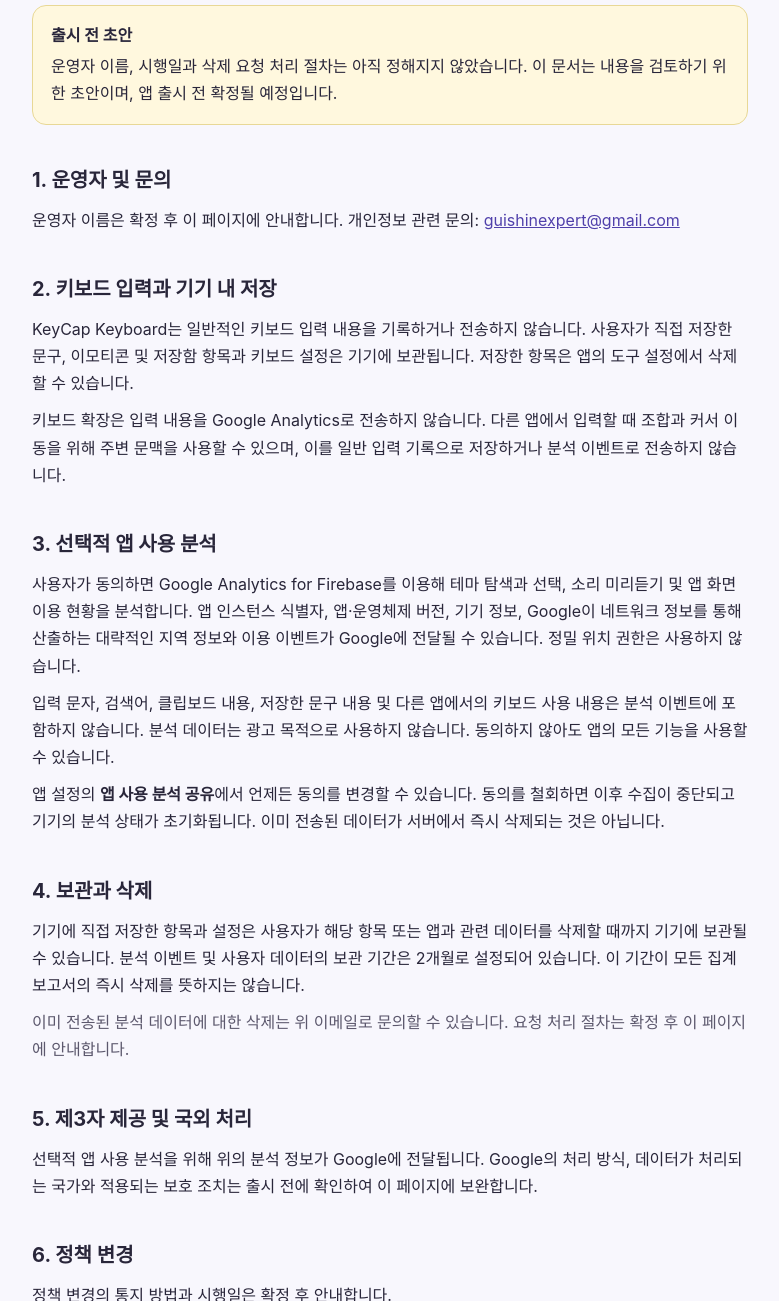
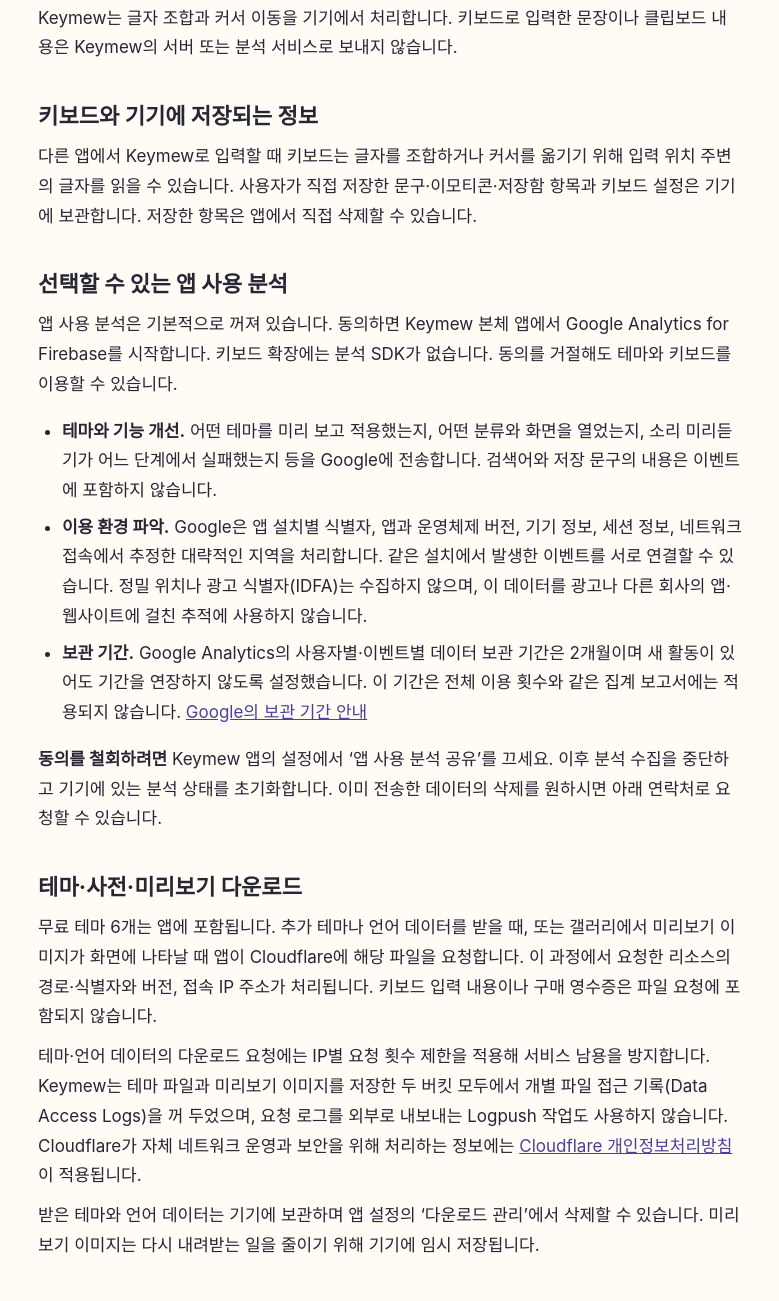
Before and after one commit to lilchul/keycap-keyboard-privacy, a plain HTML site: page index.html in a window 1280 px wide. Shown: the part 155-1456 px from the top of the page, without its empty margins (250-1029 px from the left). Drawn offline with Linux system fonts and the light colour scheme.

Commit message:
Publish Keymew privacy policy for analytics and theme downloads

```diff
--- a/index.html
+++ b/index.html
@@ -3,57 +3,57 @@
 <head>
   <meta charset="utf-8">
   <meta name="viewport" content="width=device-width, initial-scale=1">
-  <meta name="color-scheme" content="light">
-  <title>개인정보처리방침 | KeyCap Keyboard</title>
-  <meta name="description" content="KeyCap Keyboard의 개인정보처리방침 초안입니다.">
+  <meta name="color-scheme" content="light dark">
+  <title>Keymew 개인정보처리방침</title>
+  <meta name="description" content="Keymew가 키보드 입력을 기기에서 처리하는 방법, 선택적 앱 분석과 다운로드에 사용하는 정보, 동의 철회 및 문의 방법을 안내합니다.">
   <style>
-    :root { font-family: -apple-system, BlinkMacSystemFont, "Apple SD Gothic Neo", "Noto Sans KR", sans-serif; color: #29263a; background: #f8f7fd; line-height: 1.7; }
+    :root { color-scheme: light dark; font: 17px/1.75 -apple-system, BlinkMacSystemFont, "Apple SD Gothic Neo", sans-serif; background: #fffbf5; color: #282535; }
     * { box-sizing: border-box; }
     body { margin: 0; }
-    main { max-width: 760px; margin: 0 auto; padding: 56px 22px 80px; }
-    .brand { color: #6255bd; font-size: .85rem; font-weight: 700; letter-spacing: .08em; }
-    h1 { margin: 8px 0 20px; font-size: clamp(1.9rem, 7vw, 2.65rem); line-height: 1.25; }
-    h2 { margin: 38px 0 10px; font-size: 1.25rem; }
-    p, ul { margin: 10px 0; }
-    ul { padding-left: 1.4em; }
-    .notice { background: #fff8de; border: 1px solid #e8d896; border-radius: 14px; padding: 16px 18px; }
-    .notice strong { display: block; margin-bottom: 4px; }
-    .muted { color: #5c586d; }
-    a { color: #5040ab; overflow-wrap: anywhere; }
-    footer { margin-top: 44px; border-top: 1px solid #dedbe9; padding-top: 18px; color: #686477; font-size: .9rem; }
+    main { max-width: 44rem; margin: auto; padding: 3rem 1.3rem; }
+    h1, h2 { line-height: 1.35; text-wrap: balance; }
+    h1 { font-size: clamp(1.8rem, 5vw, 2.5rem); margin: 0; }
+    h2 { font-size: 1.3rem; margin: 2.3rem 0 .6rem; }
+    p { margin: .6rem 0; }
+    ul { padding-inline-start: 1.4rem; }
+    li + li { margin-top: .4rem; }
+    a { color: #4c4099; overflow-wrap: anywhere; }
+    @media (prefers-color-scheme: dark) { :root { background: #201e25; color: #f1eaf5; } a { color: #c8b9ff; } }
   </style>
 </head>
 <body>
 <main>
-  <div class="brand">KEYCAP KEYBOARD</div>
-  <h1>개인정보처리방침</h1>
-  <div class="notice" role="note">
-    <strong>출시 전 초안</strong>
-    운영자 이름, 시행일과 삭제 요청 처리 절차는 아직 정해지지 않았습니다. 이 문서는 내용을 검토하기 위한 초안이며, 앱 출시 전 확정될 예정입니다.
-  </div>
+  <h1>Keymew 개인정보처리방침</h1>
+  <p>시행일 <time datetime="2026-11-06">2026년 11월 6일</time></p>
+  <p>Keymew는 글자 조합과 커서 이동을 기기에서 처리합니다. 키보드로 입력한 문장이나 클립보드 내용은 Keymew의 서버 또는 분석 서비스로 보내지 않습니다.</p>
 
-  <h2>1. 운영자 및 문의</h2>
-  <p>운영자 이름은 확정 후 이 페이지에 안내합니다. 개인정보 관련 문의: <a href="mailto:guishinexpert@gmail.com">guishinexpert@gmail.com</a></p>
+  <h2>키보드와 기기에 저장되는 정보</h2>
+  <p>다른 앱에서 Keymew로 입력할 때 키보드는 글자를 조합하거나 커서를 옮기기 위해 입력 위치 주변의 글자를 읽을 수 있습니다. 사용자가 직접 저장한 문구·이모티콘·저장함 항목과 키보드 설정은 기기에 보관합니다. 저장한 항목은 앱에서 직접 삭제할 수 있습니다.</p>
 
-  <h2>2. 키보드 입력과 기기 내 저장</h2>
-  <p>KeyCap Keyboard는 일반적인 키보드 입력 내용을 기록하거나 전송하지 않습니다. 사용자가 직접 저장한 문구, 이모티콘 및 저장함 항목과 키보드 설정은 기기에 보관됩니다. 저장한 항목은 앱의 도구 설정에서 삭제할 수 있습니다.</p>
-  <p>키보드 확장은 입력 내용을 Google Analytics로 전송하지 않습니다. 다른 앱에서 입력할 때 조합과 커서 이동을 위해 주변 문맥을 사용할 수 있으며, 이를 일반 입력 기록으로 저장하거나 분석 이벤트로 전송하지 않습니다.</p>
+  <h2>선택할 수 있는 앱 사용 분석</h2>
+  <p>앱 사용 분석은 기본적으로 꺼져 있습니다. 동의하면 Keymew 본체 앱에서 Google Analytics for Firebase를 시작합니다. 키보드 확장에는 분석 SDK가 없습니다. 동의를 거절해도 테마와 키보드를 이용할 수 있습니다.</p>
+  <ul>
+    <li><strong>테마와 기능 개선.</strong> 어떤 테마를 미리 보고 적용했는지, 어떤 분류와 화면을 열었는지, 소리 미리듣기가 어느 단계에서 실패했는지 등을 Google에 전송합니다. 검색어와 저장 문구의 내용은 이벤트에 포함하지 않습니다.</li>
+    <li><strong>이용 환경 파악.</strong> Google은 앱 설치별 식별자, 앱과 운영체제 버전, 기기 정보, 세션 정보, 네트워크 접속에서 추정한 대략적인 지역을 처리합니다. 같은 설치에서 발생한 이벤트를 서로 연결할 수 있습니다. 정밀 위치나 광고 식별자(IDFA)는 수집하지 않으며, 이 데이터를 광고나 다른 회사의 앱·웹사이트에 걸친 추적에 사용하지 않습니다.</li>
+    <li><strong>보관 기간.</strong> Google Analytics의 사용자별·이벤트별 데이터 보관 기간은 2개월이며 새 활동이 있어도 기간을 연장하지 않도록 설정했습니다. 이 기간은 전체 이용 횟수와 같은 집계 보고서에는 적용되지 않습니다. <a href="https://support.google.com/analytics/answer/7667196?hl=ko">Google의 보관 기간 안내</a></li>
+  </ul>
+  <p><strong>동의를 철회하려면</strong> Keymew 앱의 설정에서 ‘앱 사용 분석 공유’를 끄세요. 이후 분석 수집을 중단하고 기기에 있는 분석 상태를 초기화합니다. 이미 전송한 데이터의 삭제를 원하시면 아래 연락처로 요청할 수 있습니다.</p>
 
-  <h2>3. 선택적 앱 사용 분석</h2>
-  <p>사용자가 동의하면 Google Analytics for Firebase를 이용해 테마 탐색과 선택, 소리 미리듣기 및 앱 화면 이용 현황을 분석합니다. 앱 인스턴스 식별자, 앱·운영체제 버전, 기기 정보, Google이 네트워크 정보를 통해 산출하는 대략적인 지역 정보와 이용 이벤트가 Google에 전달될 수 있습니다. 정밀 위치 권한은 사용하지 않습니다.</p>
-  <p>입력 문자, 검색어, 클립보드 내용, 저장한 문구 내용 및 다른 앱에서의 키보드 사용 내용은 분석 이벤트에 포함하지 않습니다. 분석 데이터는 광고 목적으로 사용하지 않습니다. 동의하지 않아도 앱의 모든 기능을 사용할 수 있습니다.</p>
-  <p>앱 설정의 <strong>앱 사용 분석 공유</strong>에서 언제든 동의를 변경할 수 있습니다. 동의를 철회하면 이후 수집이 중단되고 기기의 분석 상태가 초기화됩니다. 이미 전송된 데이터가 서버에서 즉시 삭제되는 것은 아닙니다.</p>
+  <h2>테마·사전·미리보기 다운로드</h2>
+  <p>무료 테마 6개는 앱에 포함됩니다. 추가 테마나 언어 데이터를 받을 때, 또는 갤러리에서 미리보기 이미지가 화면에 나타날 때 앱이 Cloudflare에 해당 파일을 요청합니다. 이 과정에서 요청한 리소스의 경로·식별자와 버전, 접속 IP 주소가 처리됩니다. 키보드 입력 내용이나 구매 영수증은 파일 요청에 포함되지 않습니다.</p>
+  <p>테마·언어 데이터의 다운로드 요청에는 IP별 요청 횟수 제한을 적용해 서비스 남용을 방지합니다. Keymew는 테마 파일과 미리보기 이미지를 저장한 두 버킷 모두에서 개별 파일 접근 기록(Data Access Logs)을 꺼 두었으며, 요청 로그를 외부로 내보내는 Logpush 작업도 사용하지 않습니다. Cloudflare가 자체 네트워크 운영과 보안을 위해 처리하는 정보에는 <a href="https://www.cloudflare.com/ko-kr/privacypolicy/">Cloudflare 개인정보처리방침</a>이 적용됩니다.</p>
+  <p>받은 테마와 언어 데이터는 기기에 보관하며 앱 설정의 ‘다운로드 관리’에서 삭제할 수 있습니다. 미리보기 이미지는 다시 내려받는 일을 줄이기 위해 기기에 임시 저장됩니다.</p>
 
-  <h2>4. 보관과 삭제</h2>
-  <p>기기에 직접 저장한 항목과 설정은 사용자가 해당 항목 또는 앱과 관련 데이터를 삭제할 때까지 기기에 보관될 수 있습니다. 분석 이벤트 및 사용자 데이터의 보관 기간은 2개월로 설정되어 있습니다. 이 기간이 모든 집계 보고서의 즉시 삭제를 뜻하지는 않습니다.</p>
-  <p class="muted">이미 전송된 분석 데이터에 대한 삭제는 위 이메일로 문의할 수 있습니다. 요청 처리 절차는 확정 후 이 페이지에 안내합니다.</p>
+  <h2>프리미엄 구매와 복원</h2>
+  <p>결제와 구독은 Apple이 처리합니다. Keymew는 구매 복원과 유료 테마 사용 여부를 확인하기 위해 Apple의 거래 정보를 검증하고, 상품 종류·이용 만료일·확인 시각 등을 기기에 저장해 키보드와 공유합니다. Keymew 운영자는 카드 번호나 결제 수단 정보를 받지 않습니다. <a href="https://www.apple.com/kr/legal/privacy/">Apple 개인정보 처리방침</a></p>
 
-  <h2>5. 제3자 제공 및 국외 처리</h2>
-  <p>선택적 앱 사용 분석을 위해 위의 분석 정보가 Google에 전달됩니다. Google의 처리 방식, 데이터가 처리되는 국가와 적용되는 보호 조치는 출시 전에 확인하여 이 페이지에 보완합니다.</p>
+  <h2>외부 서비스와 국외 처리</h2>
+  <p>Google LLC는 분석에 동의한 후 앱을 사용할 때 위 분석 정보를, Cloudflare, Inc.는 파일을 요청할 때 위 다운로드 정보를 네트워크를 통해 처리합니다. 각 서비스는 미국을 포함해 서버를 운영하는 국가에서 데이터를 처리할 수 있습니다. 분석 전송은 앱 설정에서 끌 수 있습니다. 다운로드 정보는 해당 온라인 파일을 제공하기 위해 처리합니다. <a href="https://firebase.google.com/support/privacy?hl=ko">Firebase 개인정보 보호 및 보안</a> · <a href="https://www.cloudflare.com/ko-kr/privacypolicy/">Cloudflare 개인정보처리방침</a></p>
+  <p>이 방침과 고객 지원 페이지는 GitHub Pages에서 제공합니다. 페이지를 열면 GitHub가 보안을 위해 방문자의 IP 주소를 기록합니다. <a href="https://docs.github.com/en/pages/getting-started-with-github-pages/what-is-github-pages#data-collection">GitHub Pages의 방문 정보 처리</a></p>
 
-  <h2>6. 정책 변경</h2>
-  <p>정책 변경의 통지 방법과 시행일은 확정 후 안내합니다.</p>
-  <footer>KeyCap Keyboard · 개인정보처리방침 초안</footer>
+  <h2>개인정보 문의와 권리 행사</h2>
+  <p>개인정보 열람·정정·삭제 또는 처리 정지를 원하시면 Keymew 운영자(pak chul)에게 <a href="mailto:guishinexpert@gmail.com">guishinexpert@gmail.com</a>으로 요청해 주세요. 문의 시 보내신 이메일 주소와 내용은 요청을 확인하고 답변하는 데 사용합니다. 분석 기록에는 이름이나 이메일을 붙이지 않으므로, 이메일 주소만으로 특정 설치의 기록을 찾기 어려울 수 있습니다. 요청을 받으면 확인 가능한 범위와 처리 결과를 안내합니다.</p>
+  <p>방침을 변경할 때는 이 페이지에 변경 내용과 시행일을 안내합니다. <a href="./support/">Keymew 고객 지원</a></p>
 </main>
 </body>
 </html>
```
